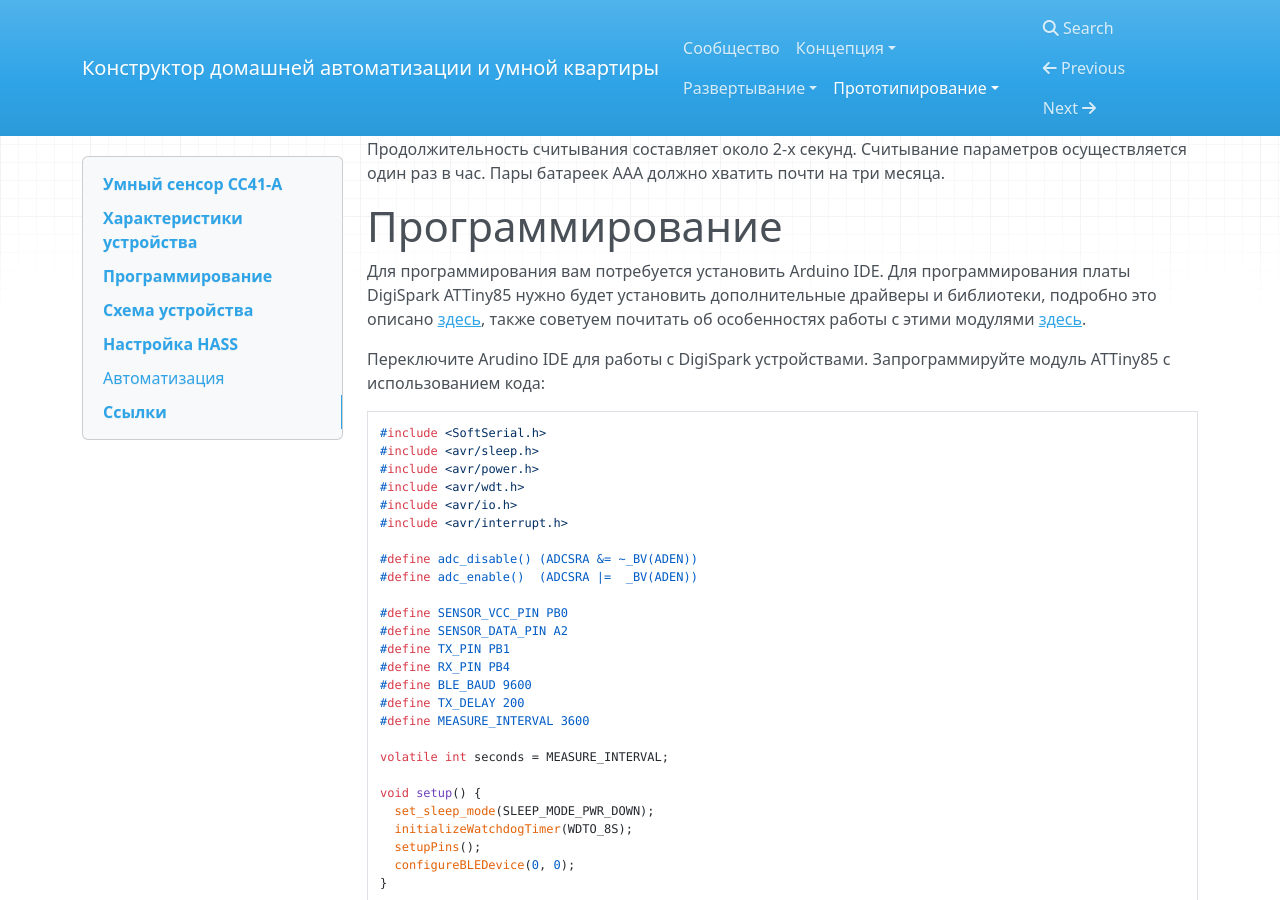
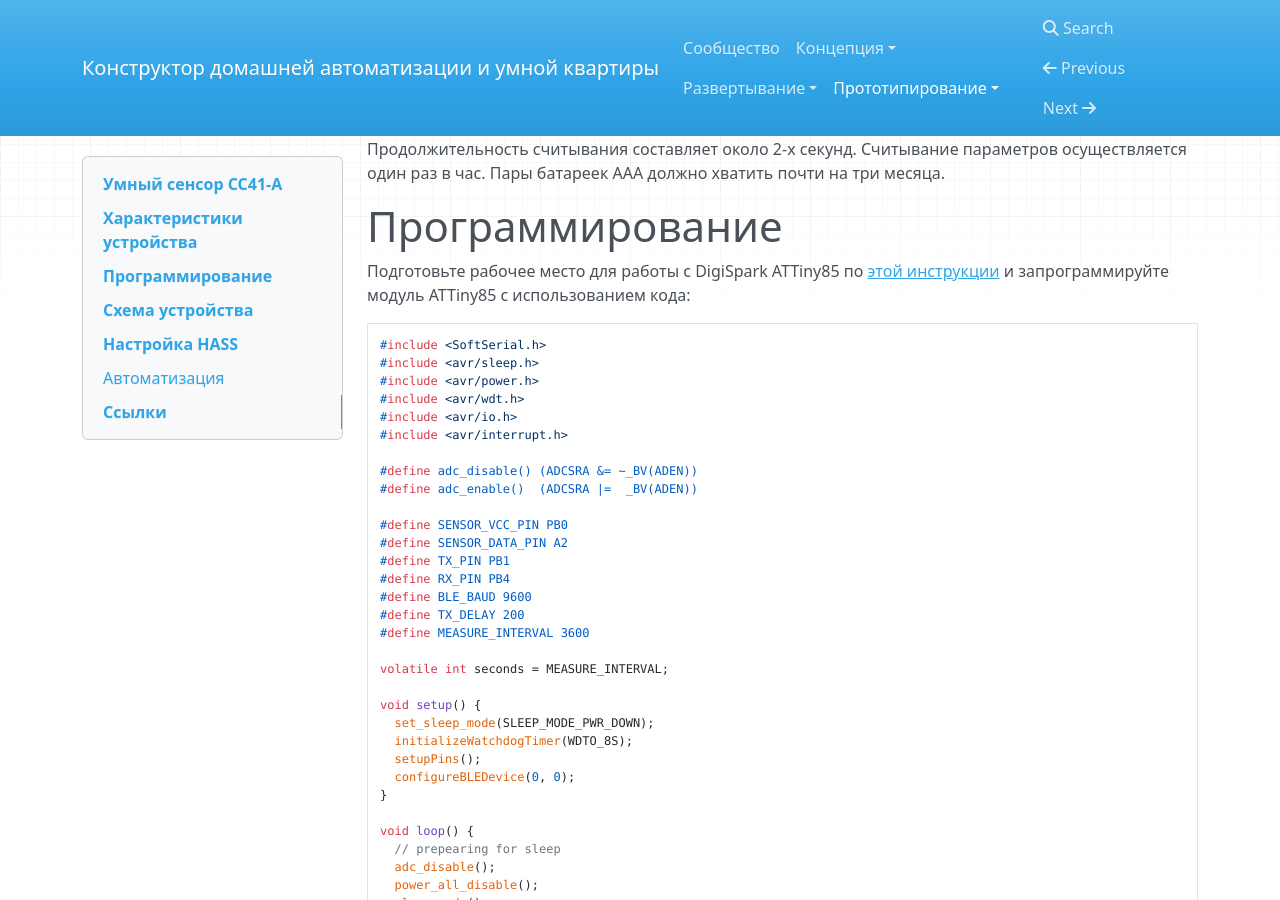
Before and after one commit to cutecare/cutecare-docs, an MkDocs documentation site: the page built from docs/Сенсор CC41A.md, in a window 1280 px wide and 900 px high, scrolled down 1764 px. Built offline with MkDocs 1.6.1, drawn with Linux system fonts in a browser that asks for light colours; nearby versions of some CDN libraries; old or Windows-style settings are respelled for this version of MkDocs.

Commit message:
Update Сенсор CC41A.md

````diff
--- a/docs/Сенсор CC41A.md
+++ b/docs/Сенсор CC41A.md
@@ -36,9 +36,7 @@
 
 # Программирование
 
-Для программирования вам потребуется установить Arduino IDE. Для программирования платы DigiSpark ATTiny85 нужно будет установить дополнительные драйверы и библиотеки, подробно это описано [здесь](http://digistump.com/wiki/digispark/tutorials/connecting), также советуем почитать об особенностях работы с этими модулями [здесь](https://medium.com/@evgeny.savitsky/%D0%BE%D1%81%D0%B2%D0%B0%D0%B8%D0%B2%D0%B0%D0%B5%D0%BC-attiny85-%D0%B8-lilypad-digispark-%D0%B2-%D1%87%D0%B0%D1%81%D1%82%D0%BD%D0%BE%D1%81%D1%82%D0%B8-c6e955957d53).
-
-Переключите Arudino IDE для работы с DigiSpark устройствами. Запрограммируйте модуль ATTiny85 с использованием кода:
+Подготовьте рабочее место для работы с DigiSpark ATTiny85 по [этой инструкции](http://cutecare.readthedocs.io/ru/master/%D0%9C%D0%B8%D0%BA%D1%80%D0%BE%D0%BA%D0%BE%D0%BD%D1%82%D1%80%D0%BE%D0%BB%D0%BB%D0%B5%D1%80%D1%8B/) и запрограммируйте модуль ATTiny85 с использованием кода:
 ```
 #include <SoftSerial.h>
 #include <avr/sleep.h>
````
